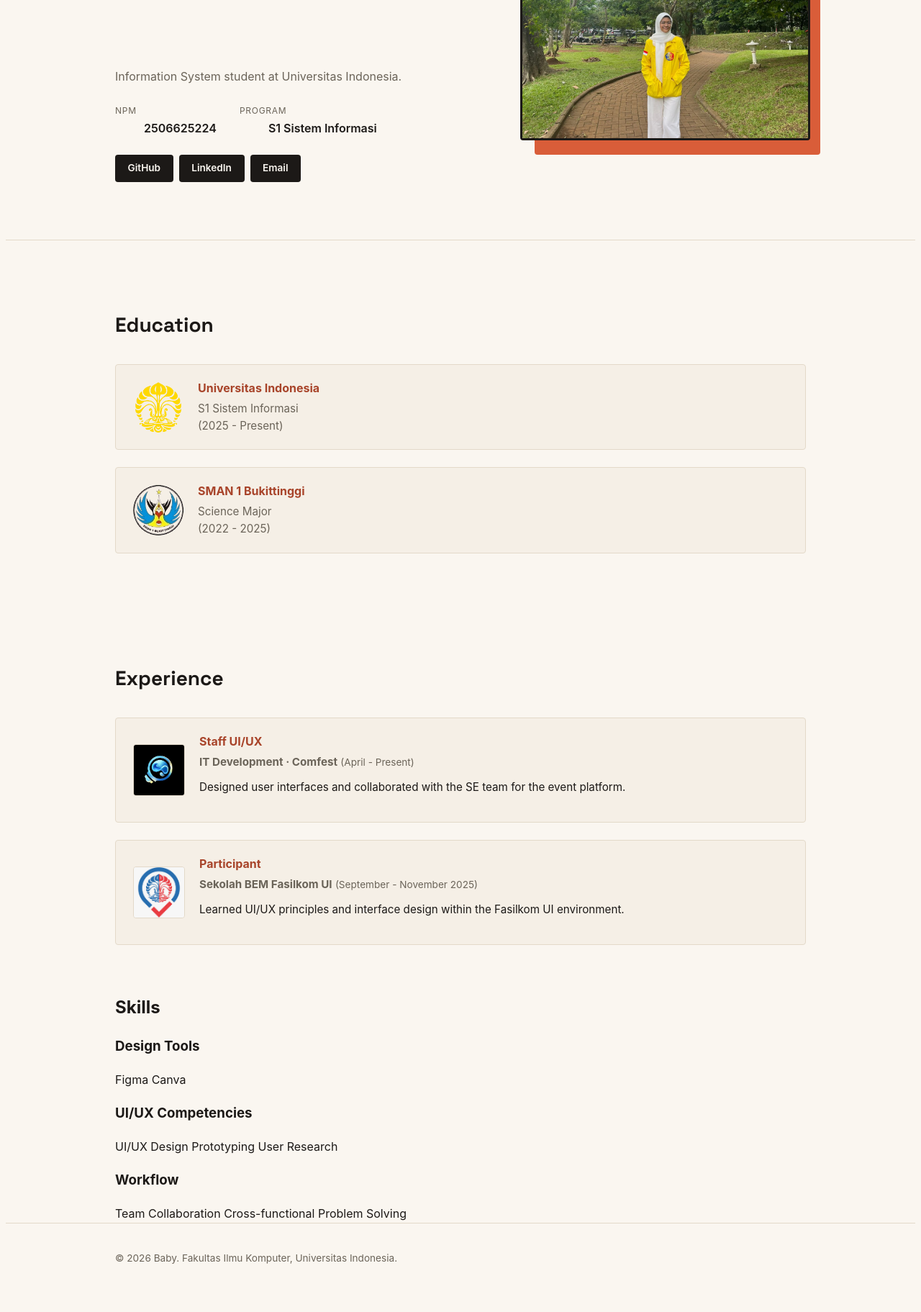
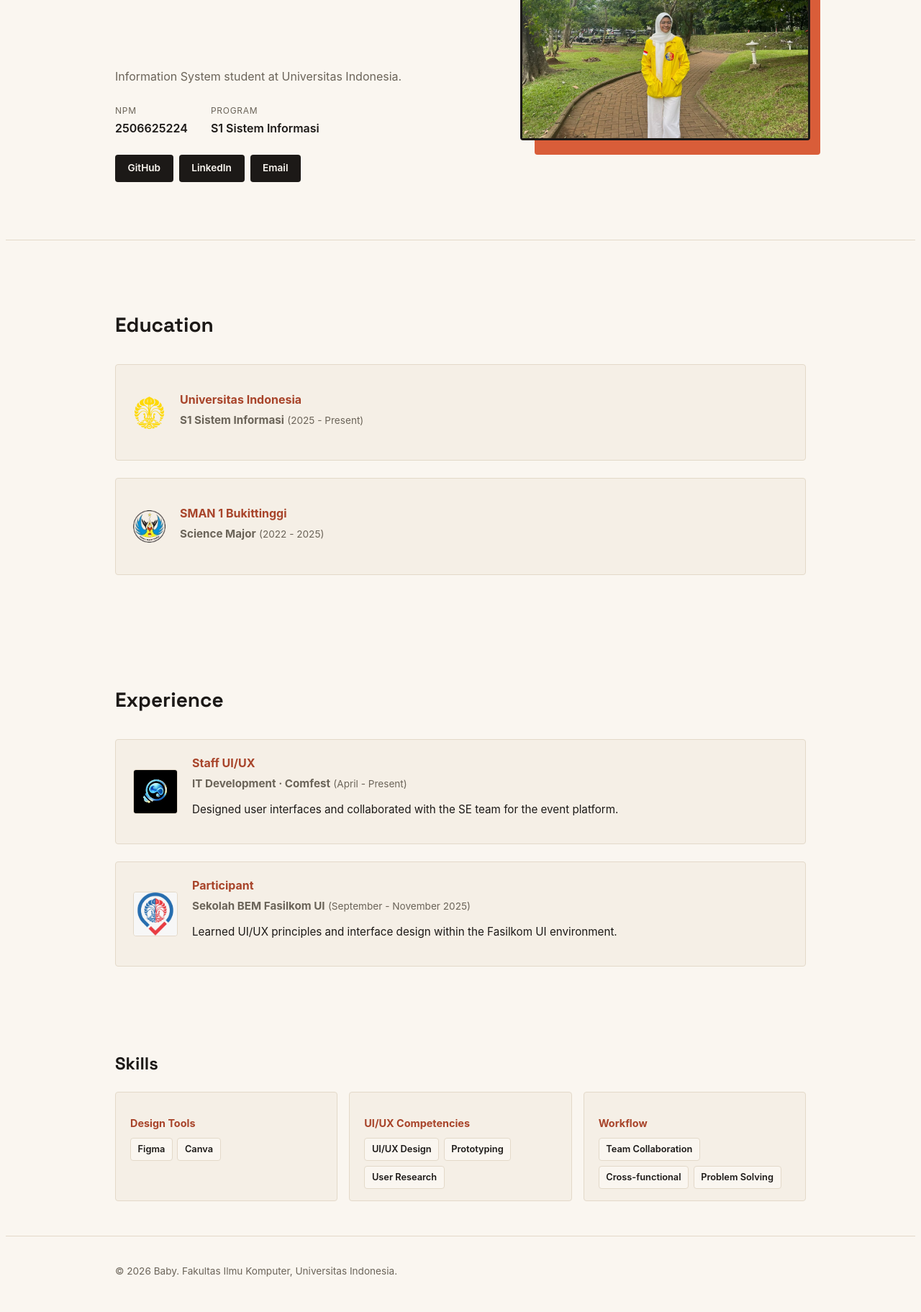
Before and after one commit to babyakiko/myportofolio, a Django app: page / in a window 1280 px wide. Shown: the part 420-2243 px from the top of the page at 72% size. Before the commit the page ends 2176 px from the top, so only its background shows below. Run offline with Django 5.2, Linux system fonts and the light colour scheme.

Commit message:
fix: memperbaiki image dan merapikan teks bagian hero

```diff
--- a/static/css/style.css
+++ b/static/css/style.css
@@ -109,6 +109,11 @@ h1, .brand {
     margin-bottom: 1.5rem;
 }
 
+.meta-row {
+    display: flex;
+    flex-direction: column;
+}
+
 .meta-row dt {
     font-size: 0.75rem;
     text-transform: uppercase;
@@ -119,6 +124,7 @@ h1, .brand {
 
 .meta-row dd {
     font-weight: 600;
+    margin-left: 0;
 }
 
 .social-links {
@@ -233,8 +239,8 @@ h1, .brand {
 }
 
 .education-img {
-    width: 70px;
-    height: 70px;
+    width: 60px;
+    height: 60px;
     object-fit: cover;
     border-radius: var(--radius);
     border: none;
@@ -244,16 +250,17 @@ h1, .brand {
     flex-shrink: 0;
 }
 
-.experience {
-    padding: 3rem 0;
-}
-
-.experience-date {
+.education-date, .experience-date {
     display: inline-block;
     font-size: 0.85rem;
     color: var(--text-muted);
     margin-bottom: 0.5rem;
 }
+
+.experience, .skills {
+    padding: 3rem 0;
+}
+
 
 .experience-desc {
     color: var(--ink);
@@ -262,12 +269,62 @@ h1, .brand {
 }
 
 .experience-img {
-    width: 70px;
-    height: 70px;
+    width: 60px;
+    height: 60px;
     object-fit: cover;
     border-radius: var(--radius);
     border: 1px solid var(--line);
     flex-shrink: 0;
+}
+
+.skills-title {
+    font-family: "Space Grotesk", -apple-system, sans-serif;
+    font-size: 1.5rem;
+    font-weight: 700;
+    margin-bottom: 1.25rem;
+    color: var(--ink);
+}
+
+.skills-grid {
+    display: grid;
+    grid-template-columns: repeat(3, 1fr);
+    gap: 1rem;
+}
+
+.skill-category {
+    background-color: #f5efe6;
+    padding: 1rem 1.25rem;
+    border-radius: var(--radius);
+    border: 1px solid var(--line);
+    transition: border-color 0.2s ease;
+}
+
+.skill-category:hover {
+    border-color: var(--accent);
+}
+
+.skill-category h3 {
+    font-size: 0.9rem;
+    color: var(--accent-dark);
+    margin-bottom: 0.6rem;
+    font-weight: 700;
+}
+
+.skill-tags {
+    display: flex;
+    flex-wrap: wrap;
+    gap: 0.4rem;
+}
+
+.skill-tag {
+    display: inline-block;
+    font-size: 0.8rem;
+    font-weight: 600;
+    color: var(--ink);
+    background-color: var(--paper);
+    border: 1px solid var(--line);
+    border-radius: var(--radius);
+    padding: 0.3rem 0.6rem;
 }
 
 @media (max-width: 600px) {
@@ -288,14 +345,8 @@ h1, .brand {
     }
 }
 
-@media (max-width: 600px) {
-    .education-content {
-        flex-direction: column-reverse;
-        align-items: flex-start;
-    }
-
-    .education-img {
-        width: 100%;
-        height: 120px;
+@media (max-width: 768px) {
+    .skills-grid {
+        grid-template-columns: 1fr;
     }
 }
--- a/templates/index.html
+++ b/templates/index.html
@@ -58,21 +58,26 @@
             <div class="container">
                 <h2 class="education-title">Education</h2>
                 <div class="education-list">
+                   <div class="education-row">
+                        <img class="education-img" src="/static/img/ui.png" alt="Universitas Indonesia" style="width: 45px; height: 45px; object-fit: contain;">
+                        <dl class="education-text">
+                            <dt>Universitas Indonesia</dt>
+                            <dd>
+                                <strong>S1 Sistem Informasi</strong>
+                                <span class="education-date">(2025 - Present)</span>
+                            </dd>
+                        </dl>
+                    </div>
+
                     <div class="education-row">
-                        <img class="education-img" src="/static/img/ui.png" alt="Universitas Indonesia">
-                        <div class="education-text">
-                            <dt>Universitas Indonesia</dt>
-                            <dd>S1 Sistem Informasi</dd>
-                            <dd>(2025 - Present)</dd>
-                        </div>
-                    </div>
-                    <div class="education-row">
-                        <img class="education-img" src="/static/img/sma.png" alt="SMAN 1 Bukittinggi">
-                        <div class="education-text">
+                        <img class="education-img" src="/static/img/sma.png" alt="SMAN 1 Bukittinggi" style="width: 45px; height: 45px; object-fit: contain;">
+                        <dl class="education-text">
                             <dt>SMAN 1 Bukittinggi</dt>
-                            <dd>Science Major</dd>
-                            <dd>(2022 - 2025)</dd>
-                        </div>
+                            <dd>
+                                <strong>Science Major</strong>
+                                <span class="education-date">(2022 - 2025)</span>
+                            </dd>
+                        </dl>
                     </div>
                 </div>
             </div>
```
